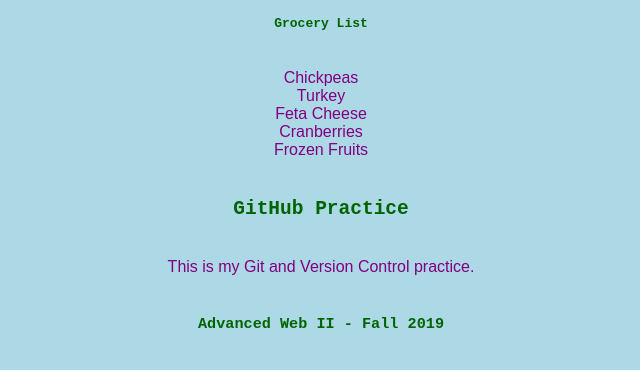
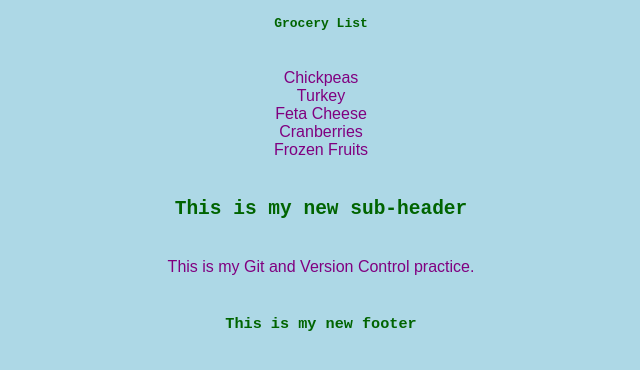
Before and after one commit to elizabethtran135/m1-hw1-tran-elizabeth, a plain HTML site: page index.html in a window 1280 px wide. Shown: the part 206-576 px from the top of the page, without its empty margins (319-959 px from the left). Drawn offline with Linux system fonts and the light colour scheme.

Commit message:
Changed h2 and h3 new on contest branch

```diff
--- a/index.html
+++ b/index.html
@@ -32,11 +32,11 @@
       </ul>
     </nav>
     <main>
-      <h2>GitHub Practice</h2>
+      <h2>This is my new sub-header</h2>
       <p>This is my Git and Version Control practice.</p>
     </main>
     <footer>
-      <h3>Advanced Web II - Fall 2019</h3>
+      <h3>This is my new footer</h3>
     </footer>
 
 
```
